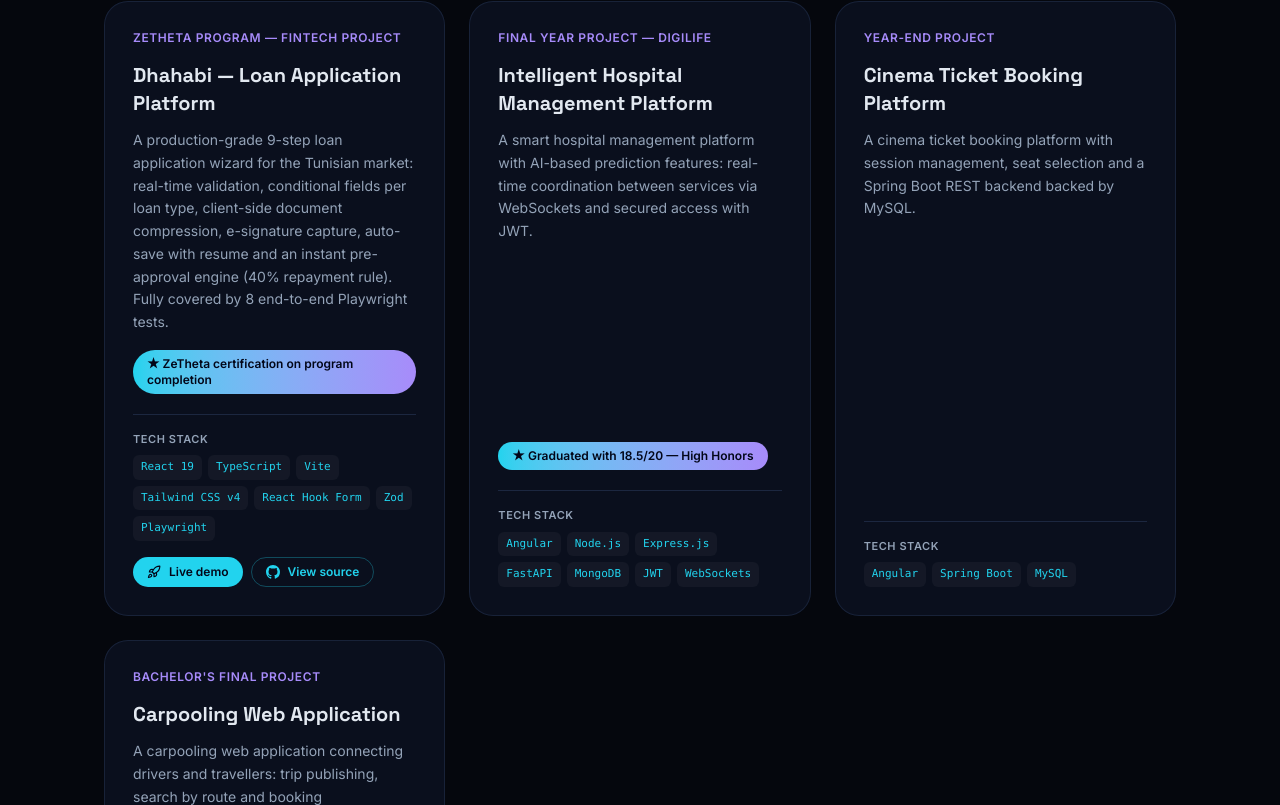
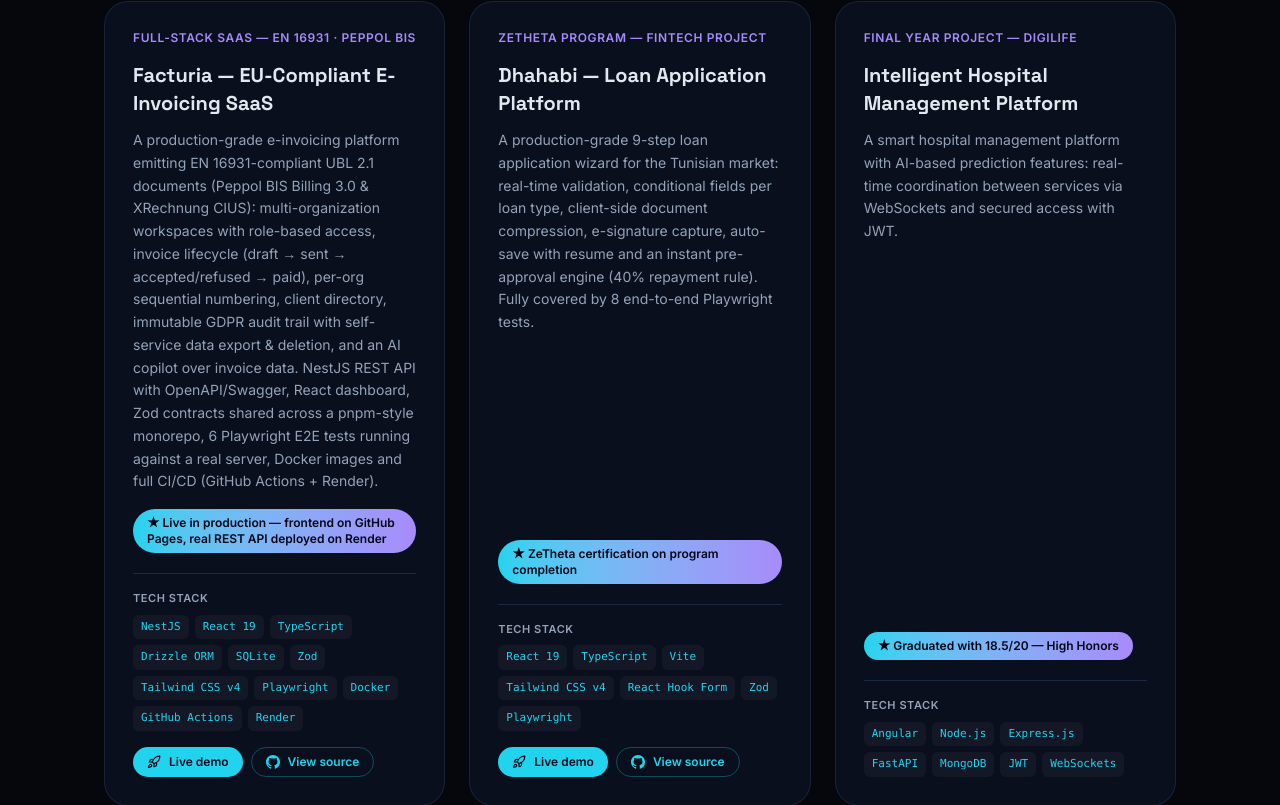
Before and after one commit to HazemMarrakchi/portfolio, a React (Vite) app: page / in a window 1280 px wide. Shown: the part 2855-3660 px from the top of the page. Built offline with nearby package versions, Linux system fonts and the light colour scheme.

Commit message:
feat: add Facturia project card; deploy portfolio to GitHub Pages (base /portfolio/ + workflow)

```diff
--- a/src/data/profile.ts
+++ b/src/data/profile.ts
@@ -86,6 +86,22 @@
     },
   ],
   projects: [
+    {
+      id: 'facturia',
+      name: 'Facturia — EU-Compliant E-Invoicing SaaS',
+      kind: { en: 'Full-Stack SaaS — EN 16931 · Peppol BIS', fr: 'SaaS Full-Stack — EN 16931 · Peppol BIS' },
+      description: {
+        en: 'A production-grade e-invoicing platform emitting EN 16931-compliant UBL 2.1 documents (Peppol BIS Billing 3.0 & XRechnung CIUS): multi-organization workspaces with role-based access, invoice lifecycle (draft → sent → accepted/refused → paid), per-org sequential numbering, client directory, immutable GDPR audit trail with self-service data export & deletion, and an AI copilot over invoice data. NestJS REST API with OpenAPI/Swagger, React dashboard, Zod contracts shared across a pnpm-style monorepo, 6 Playwright E2E tests running against a real server, Docker images and full CI/CD (GitHub Actions + Render).',
+        fr: "Une plateforme d'e-facturation conforme EN 16931 émettant des documents UBL 2.1 (Peppol BIS Billing 3.0 & XRechnung) : espaces multi-organisations avec rôles, cycle de vie complet des factures (brouillon → envoyée → acceptée/refusée → payée), numérotation séquentielle par organisation, répertoire clients, piste d'audit RGPD immuable avec export et suppression des données, et un copilote IA sur les données de facturation. API REST NestJS avec Swagger, tableau de bord React, contrats Zod partagés en monorepo, 6 tests E2E Playwright contre un vrai serveur, images Docker et CI/CD complet (GitHub Actions + Render).",
+      },
+      stack: ['NestJS', 'React 19', 'TypeScript', 'Drizzle ORM', 'SQLite', 'Zod', 'Tailwind CSS v4', 'Playwright', 'Docker', 'GitHub Actions', 'Render'],
+      highlight: {
+        en: 'Live in production — frontend on GitHub Pages, real REST API deployed on Render',
+        fr: 'En ligne en production — frontend sur GitHub Pages, vraie API REST déployée sur Render',
+      },
+      link: 'https://github.com/HazemMarrakchi/facturia',
+      demo: 'https://hazemmarrakchi.github.io/facturia/',
+    },
     {
       id: 'dhahabi-loan-platform',
       name: 'Dhahabi — Loan Application Platform',
--- a/vite.config.ts
+++ b/vite.config.ts
@@ -3,5 +3,6 @@
 import tailwindcss from '@tailwindcss/vite'
 
 export default defineConfig({
+  base: '/portfolio/',
   plugins: [react(), tailwindcss()],
 })
```
